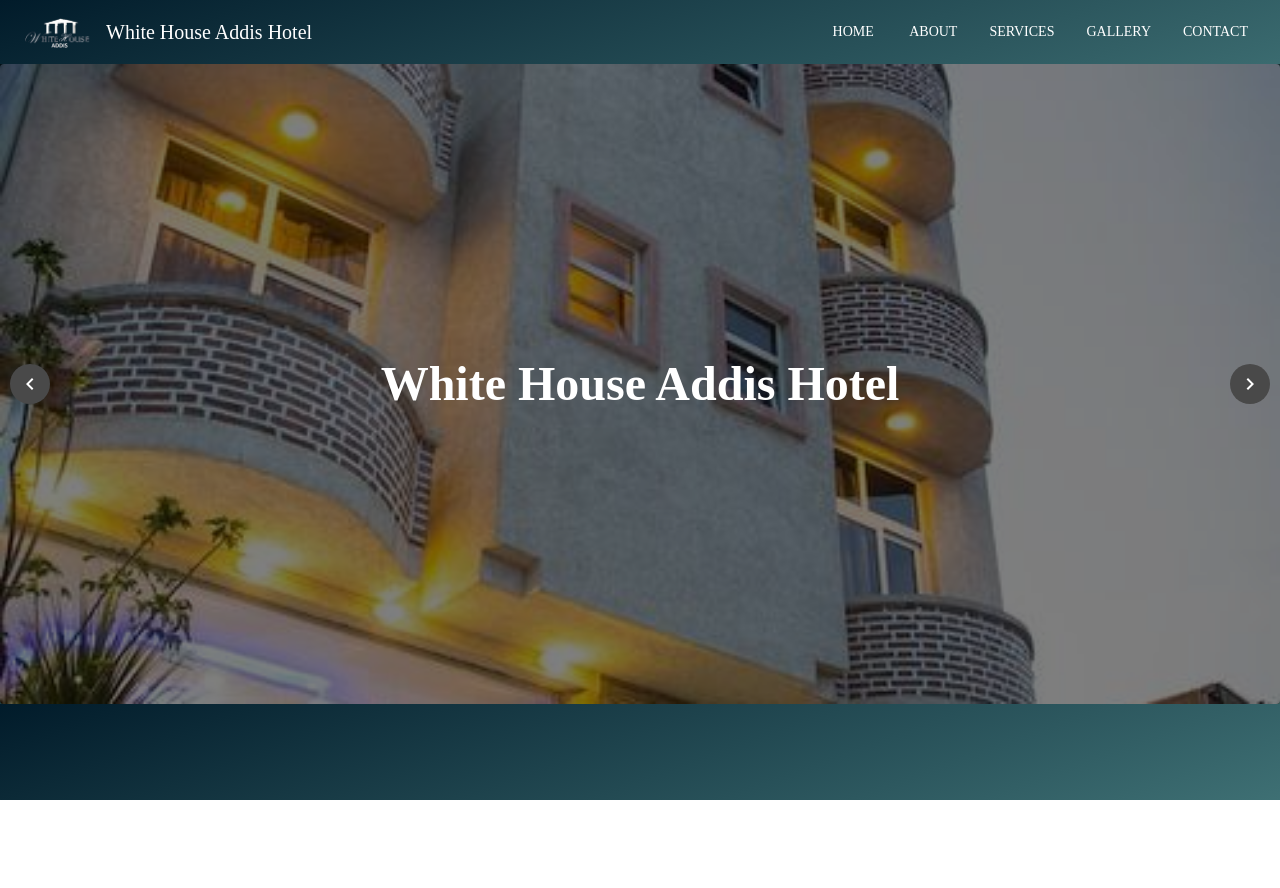
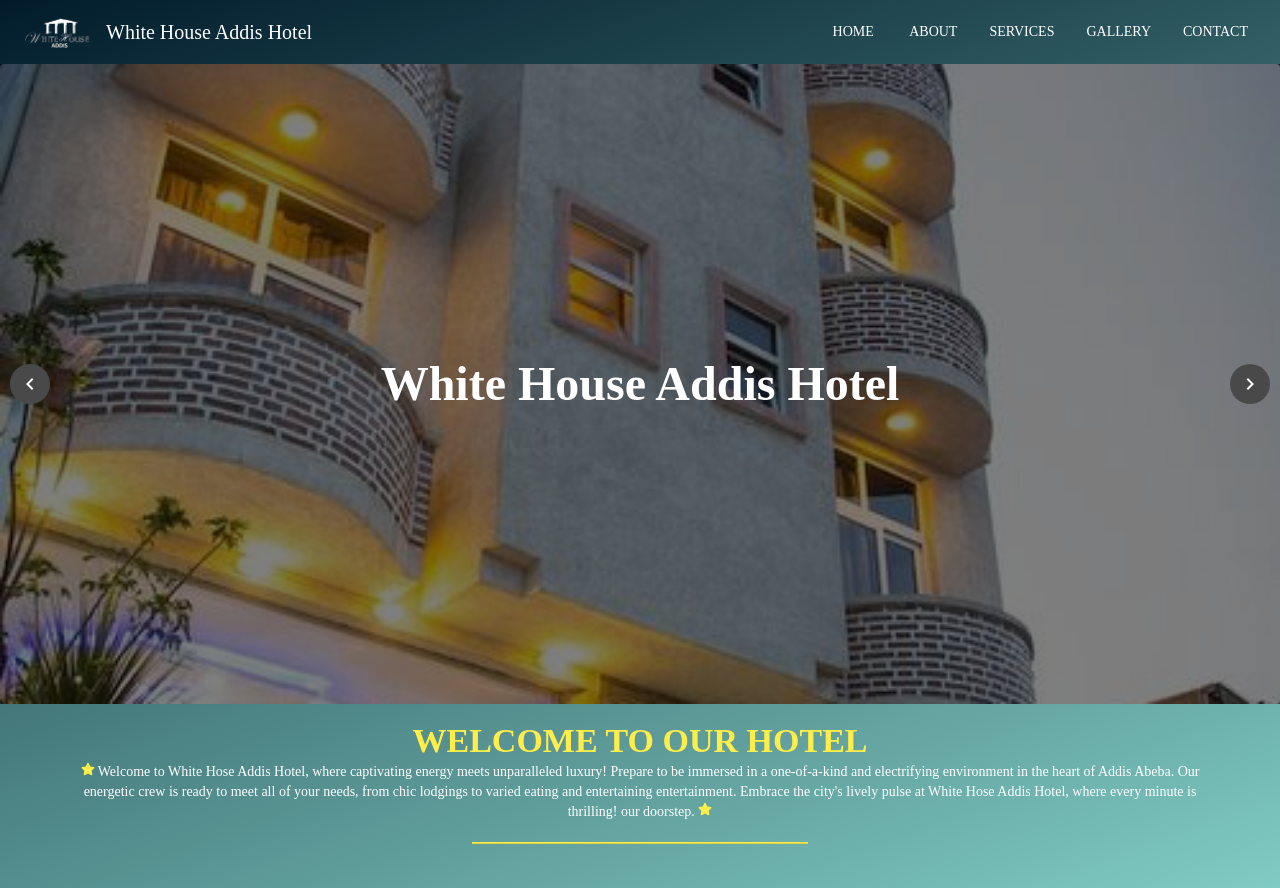
Before and after one commit to DawitSishu/whitehouse, a React (Vite) app: page / in a window 1280 px wide. Before the commit the page ends 800 px from the top, so only its background shows below. Built offline with nearby package versions, Linux system fonts and the light colour scheme; a web font is replaced by a local one.

Commit message:
added a welcome text

```diff
--- a/src/Components/Home/index.jsx
+++ b/src/Components/Home/index.jsx
@@ -20,7 +20,6 @@
 
 import Carou from "./Carousel";
 
-
 const facilities = [
   { name: "Restaurant", icon: <BiRestaurant size={33} /> },
   { name: "Room Service", icon: <MdRoomService size={33} /> },
@@ -40,6 +39,35 @@
     <div>
       <Navbar />
       <Carou />
+      <Grid pl={10} pr={10} pb={3} mt={2}>
+        <Typography
+          variant="h4"
+          align="center"
+          color="primary"
+          sx={{ fontWeight: "bold" }}
+        >
+          WELCOME TO OUR HOTEL
+        </Typography>
+        <Typography variant="body2" align="center">
+          <FaStar color="#FFEE49" /> Welcome to White Hose Addis Hotel, where
+          captivating energy meets unparalleled luxury! Prepare to be immersed
+          in a one-of-a-kind and electrifying environment in the heart of Addis
+          Abeba. Our energetic crew is ready to meet all of your needs, from
+          chic lodgings to varied eating and entertaining entertainment. Embrace
+          the city's lively pulse at White Hose Addis Hotel, where every minute
+          is thrilling! our doorstep. <FaStar color="#FFEE49" />
+        </Typography>
+        <Divider
+          sx={{
+            marginTop: 2,
+            width: "30%",
+            height: "2px",
+            margin: "20px auto",
+            // backgroundColor: "#FF00FF",
+            backgroundColor: "#FFEE49",
+          }}
+        />
+      </Grid>
       {/* <Grid
         container
         spacing={0}
```
